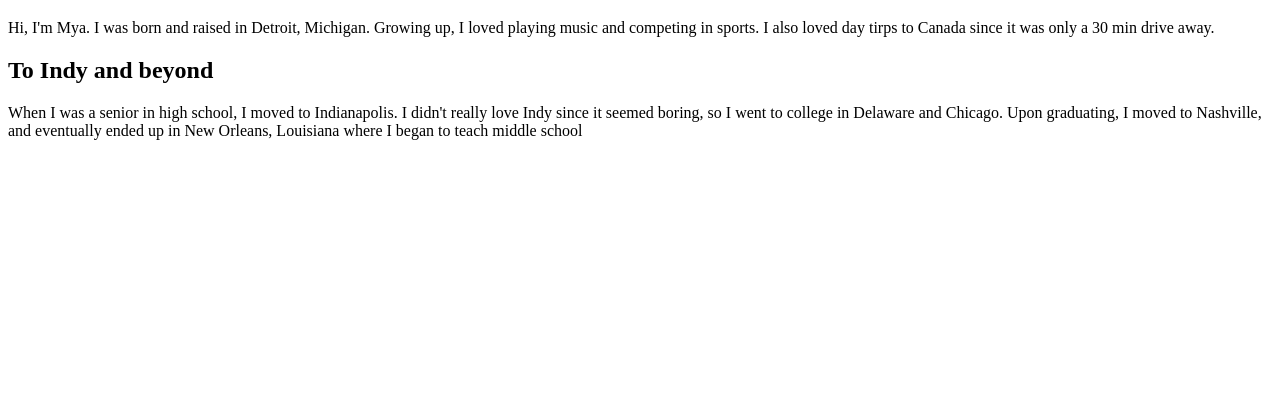
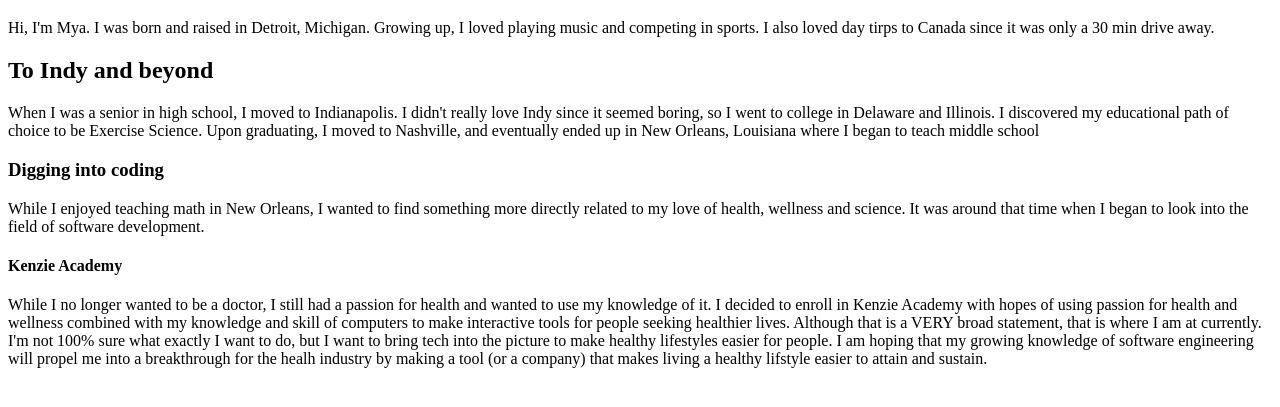
Before and after one commit to myawilliams11/myawilliams11.github.io, a plain HTML site: page index.html in a window 1280 px wide. Shown: the part 47-454 px from the top of the page. Drawn offline with Linux system fonts and the light colour scheme.

Commit message:
index.html

```diff
--- a/index.html
+++ b/index.html
@@ -1,11 +1,15 @@
 <DOCType html>
     <html>
-        <Title> Mya Elizabeth Williams</Title>
+        <Title> She's cute AND she can code?!?! </Title>
     <h1> <strong>Mya Elizabeth Williams</strong></h1>
     <p> Hi, I'm Mya. I was born and raised in Detroit, Michigan. Growing up, I loved playing music and competing in sports. I also loved day tirps to Canada since it was only a 30 min drive away. </p>
     <h2> <strong> To Indy and beyond </strong></h2>
-    <p> When I was a senior in high school, I moved to Indianapolis. I didn't really love Indy since it seemed boring, so I went to college in Delaware and Chicago.  Upon graduating, I moved to Nashville, and eventually ended up in New Orleans, Louisiana where I began to teach middle school </p>
-
+    <p> When I was a senior in high school, I moved to Indianapolis. I didn't really love Indy since it seemed boring, so I went to college in Delaware and Illinois. I discovered my educational path of choice to be Exercise Science. Upon graduating, I moved to Nashville, and eventually ended up in New Orleans, Louisiana where I began to teach middle school </p>
+<h3> Digging into coding</h3>
+<p>While I enjoyed teaching math in New Orleans, I wanted to find something more directly related to my love of health, wellness and science. It was around that time when I began to look into the field of software development. </p>
+<h4> Kenzie Academy</h4>
+<p> While I no longer wanted to be a doctor, I still had a passion for health and wanted to use my knowledge of it. I decided to enroll in Kenzie Academy with hopes of using passion for health and wellness combined with my knowledge and skill of computers to make interactive tools for people seeking healthier lives. Although that is a VERY broad statement, that is where I am at currently. I'm not 100% sure what exactly I want to do, but I want to bring tech into the picture to make healthy lifestyles easier for people. I am hoping that my growing knowledge of software engineering will propel me into a breakthrough for the healh industry by making a tool (or a company) that makes living a healthy lifstyle easier to attain and sustain.</p>
 
     </html>
+
 </DOCType>
```
